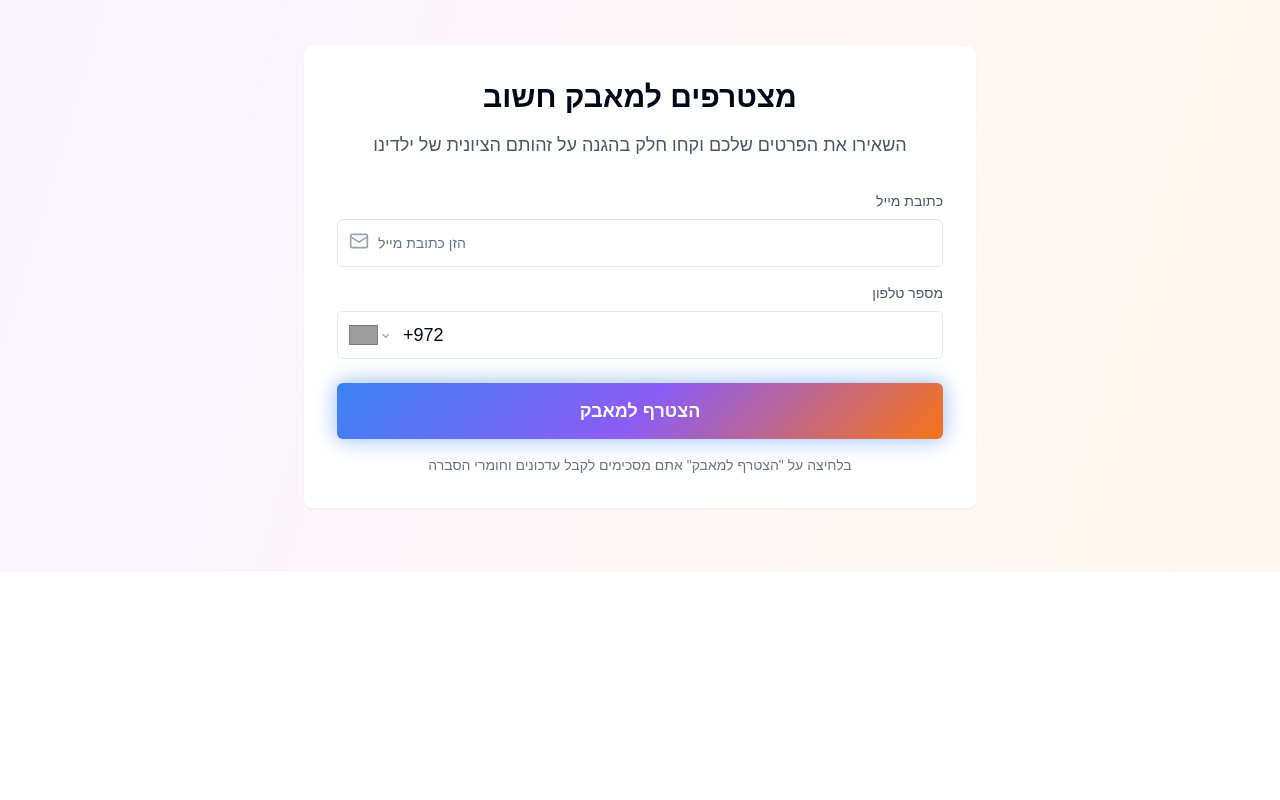
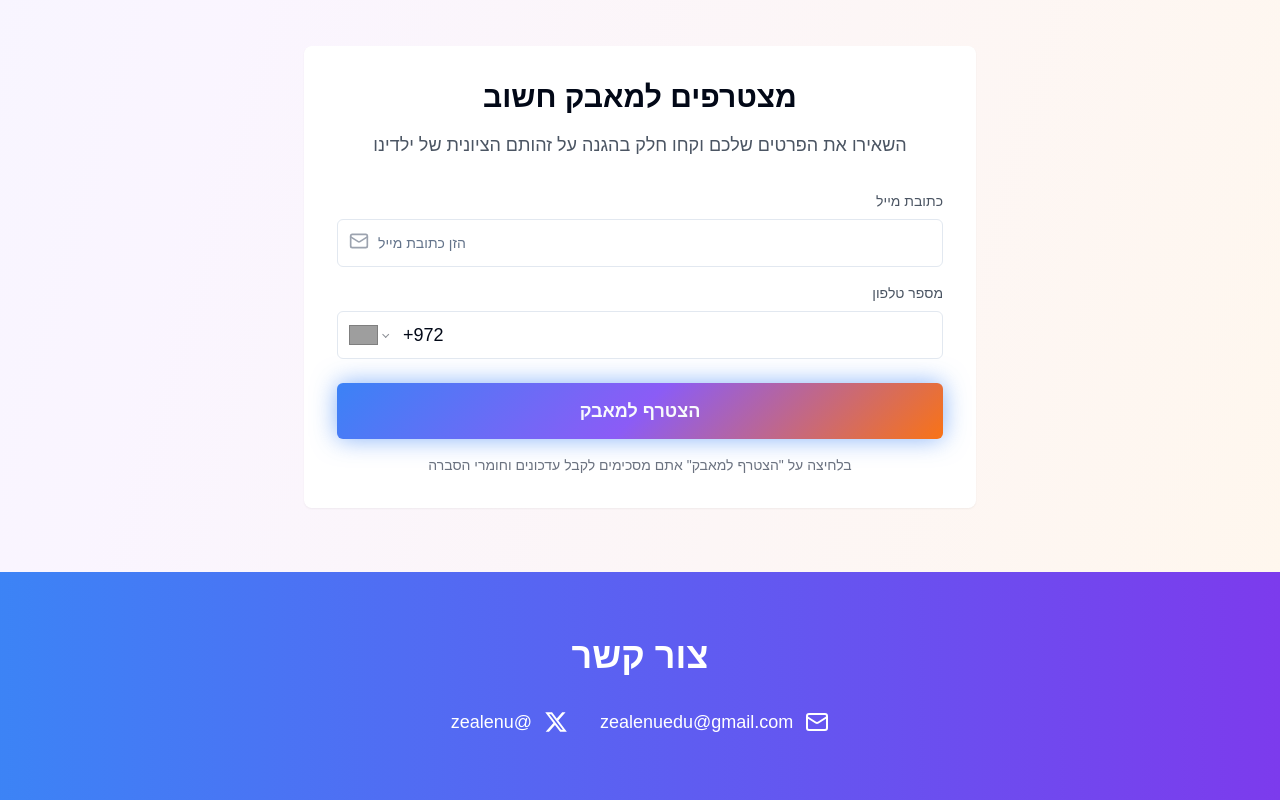
Before and after one commit to ZeAlenu/critical-pedagogy, a React (Vite) app: page / in a window 1280 px wide. Shown: the part 3693-4493 px from the top of the page. Before the commit the page ends 4265 px from the top, so only its background shows below. Built offline with nearby package versions, Linux system fonts and the light colour scheme; grey boxes are pictures that could not be loaded.

Commit message:
Add contact section
Added a "Contact Us" section at the bottom of the page with email and Twitter links.

```diff
--- a/src/pages/Index.tsx
+++ b/src/pages/Index.tsx
@@ -484,6 +484,46 @@ const Index = () => {
           </motion.div>
         </div>
       </div>
+
+      {/* Contact Section */}
+      <motion.div
+        initial={{ opacity: 0, y: 30 }}
+        animate={{ opacity: 1, y: 0 }}
+        transition={{ duration: 0.8, delay: 1.0 }}
+        className="bg-gradient-to-r from-campaign-blue to-campaign-purple py-16"
+      >
+        <div className="container mx-auto px-4">
+          <div className="text-center">
+            <h2 className="text-3xl md:text-4xl font-bold text-white mb-8">צור קשר</h2>
+            <div className="max-w-2xl mx-auto">
+              <div className="flex flex-col md:flex-row items-center justify-center gap-8">
+                <div className="flex items-center gap-3 text-white">
+                  <Mail className="w-6 h-6" />
+                  <a
+                    href="mailto:zealenuedu@gmail.com"
+                    className="text-lg hover:text-blue-200 transition-colors"
+                  >
+                    zealenuedu@gmail.com
+                  </a>
+                </div>
+                <div className="flex items-center gap-3 text-white">
+                  <svg className="w-6 h-6" viewBox="0 0 24 24" fill="currentColor">
+                    <path d="M18.244 2.25h3.308l-7.227 8.26 8.502 11.24H16.17l-5.214-6.817L4.99 21.75H1.68l7.73-8.835L1.254 2.25H8.08l4.713 6.231zm-1.161 17.52h1.833L7.084 4.126H5.117z"/>
+                  </svg>
+                  <a
+                    href="https://x.com/zealenu"
+                    target="_blank"
+                    rel="noopener noreferrer"
+                    className="text-lg hover:text-blue-200 transition-colors"
+                  >
+                    @zealenu
+                  </a>
+                </div>
+              </div>
+            </div>
+          </div>
+        </div>
+      </motion.div>
     </div>;
 };
 export default Index;
```
